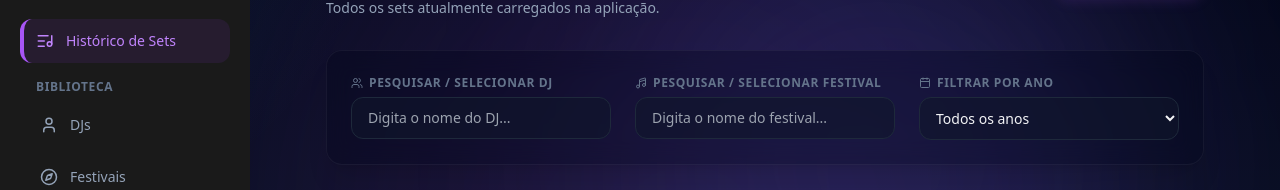
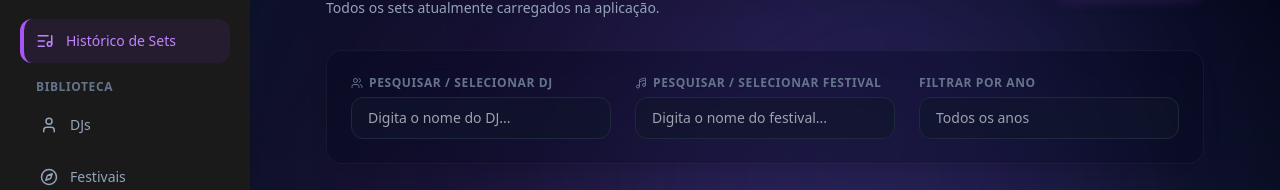
Before and after one commit to opaulosilva233/DJDex, a React (Vite) app: page /lista in a window 1280 px wide. Shown: the part 150-340 px from the top of the page. Built offline with nearby package versions, Linux system fonts and the light colour scheme.

Commit message:
feat: enhance SetList component; improve date filtering logic and update year selection to use input with datalist

```diff
--- a/src/pages/SetList.jsx
+++ b/src/pages/SetList.jsx
@@ -1,6 +1,6 @@
 import { useEffect, useMemo, useRef, useState } from 'react'
 import { useNavigate } from 'react-router-dom'
-import { PlusCircle, Calendar, Users, Music4 } from 'lucide-react'
+import { PlusCircle, Users, Music4 } from 'lucide-react'
 import DjCard from '../components/DjCard'
 
 export default function SetList({ sets, djs = [], festivais = [], generos = [], onDeleteSet }) {
@@ -18,6 +18,16 @@ export default function SetList({ sets, djs = [], festivais = [], generos = [],
 	const djAutocompleteRef = useRef(null)
 	const festivalAutocompleteRef = useRef(null)
 
+	const getFestivalYear = (festival) => {
+		if (!festival) return ''
+
+		const explicitYear = String(festival.ano ?? '').trim()
+		if (explicitYear !== '') return explicitYear.slice(0, 4)
+
+		const fullDate = String(festival.data ?? festival.date ?? '').trim()
+		return fullDate.length >= 4 ? fullDate.slice(0, 4) : ''
+	}
+
 	// Lógica de filtragem unificada
 	const filteredSets = sets.filter((set) => {
 		const dj = djs.find((entry) => entry.id === set.djId)
@@ -27,17 +37,26 @@ export default function SetList({ sets, djs = [], festivais = [], generos = [],
 
 		const matchesFestival = festivalSearch === '' || (festival?.nome ?? '').toLowerCase().includes(festivalSearch.toLowerCase())
 
-		// Filtro por Ano
-		const setYear = set.data ? set.data.split('-')[0] : (festival?.ano?.toString() ?? '')
-		const matchesYear = selectedYear === '' || setYear === selectedYear
+		const normalizedSelectedYear = selectedYear.trim()
+		const festivalYear = getFestivalYear(festival)
+		const matchesDate = normalizedSelectedYear === '' || festivalYear.includes(normalizedSelectedYear)
 
-		return matchesDj && matchesFestival && matchesYear
+		return matchesDj && matchesFestival && matchesDate
 	})
-
-	// Extrair anos únicos para o filtro de data
-	const anosDisponiveis = Array.from(new Set(sets.map(s => s.data ? s.data.split('-')[0] : '').filter(Boolean)))
 	const nomesDjs = Array.from(new Set(djs.map((dj) => dj.nome).filter(Boolean)))
 	const nomesFestivais = Array.from(new Set(festivais.map((festival) => festival.nome).filter(Boolean)))
+	const anosDisponiveis = useMemo(() => {
+		return Array.from(
+			new Set(
+				sets
+					.map((set) => {
+						const festival = festivais.find((entry) => entry.id === set.festivalId)
+						return getFestivalYear(festival)
+					})
+					.filter((year) => year !== '' && /^\d{4}$/.test(year)),
+			),
+		).sort((anoA, anoB) => Number(anoB) - Number(anoA))
+	}, [festivais, sets])
 
 	const djOptions = useMemo(() => {
 		const term = djSearch.trim().toLowerCase()
@@ -270,21 +289,24 @@ export default function SetList({ sets, djs = [], festivais = [], generos = [],
 						</div>
 					</div>
 
-					{/* Filtro de Ano */}
+					{/* Filtro de Data */}
 					<div className="flex flex-col">
 						<label className="text-xs font-bold uppercase tracking-wider text-slate-400 dark:text-slate-500 mb-1.5 flex items-center gap-1.5">
-							<Calendar size={12} /> Filtrar por Ano
+							Filtrar por Ano
 						</label>
-						<select
+						<input
+							type="text"
+							list="anos-lista"
+							placeholder="Todos os anos"
 							value={selectedYear}
 							onChange={(e) => setSelectedYear(e.target.value)}
-							className="w-full rounded-xl border border-slate-200 bg-white/80 px-3 py-2.5 text-sm text-gray-900 dark:border-slate-200 dark:border-slate-800 dark:bg-slate-900/60 dark:text-gray-100 focus:outline-none focus:border-purple-500/50"
-						>
-							<option value="">Todos os anos</option>
+							className="w-full rounded-xl border border-slate-200 bg-white/80 px-4 py-2.5 text-sm text-gray-900 placeholder-gray-400 dark:border-slate-800 dark:bg-slate-900/60 dark:text-gray-100 focus:outline-none focus:border-purple-500/50 focus:ring-1 focus:ring-purple-500/30 transition-all"
+						/>
+						<datalist id="anos-lista">
 							{anosDisponiveis.map((year) => (
-								<option key={year} value={year}>{year}</option>
+								<option key={year} value={year} />
 							))}
-						</select>
+						</datalist>
 					</div>
 
 				</div>
```
